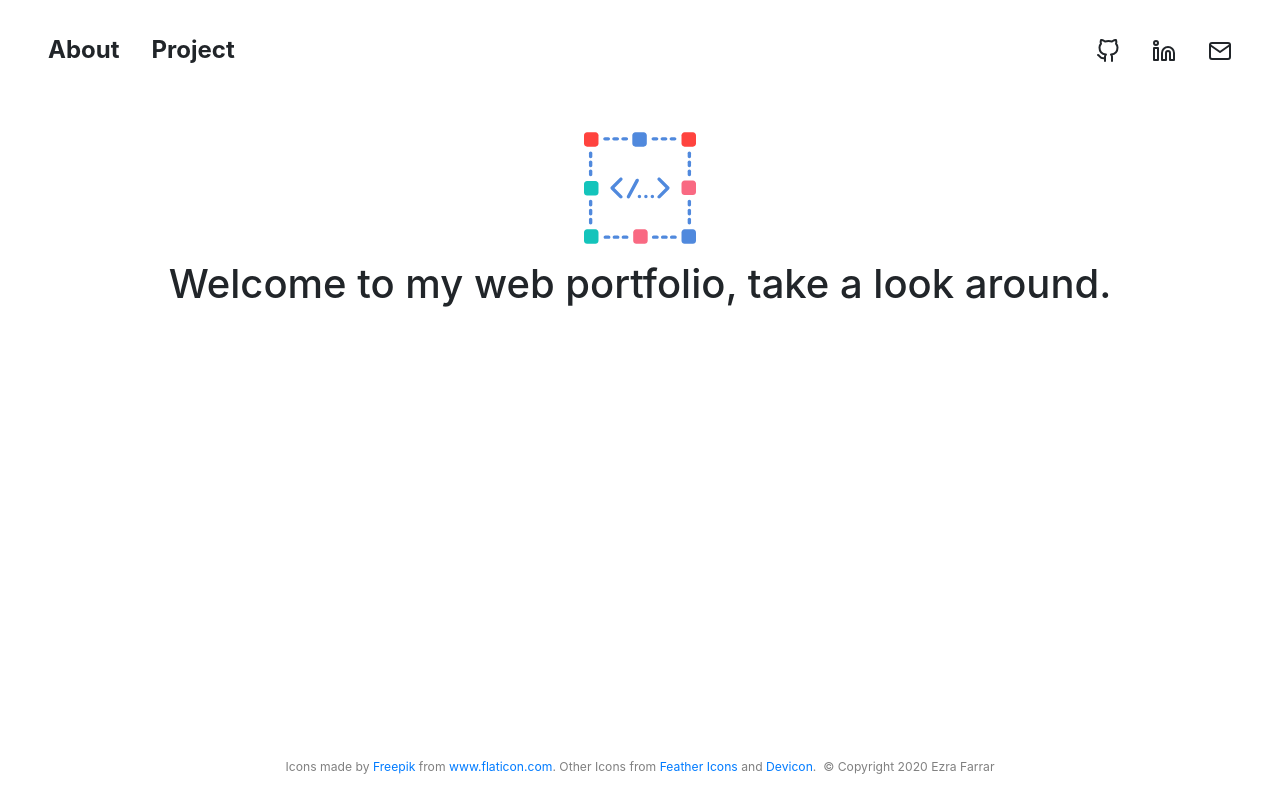
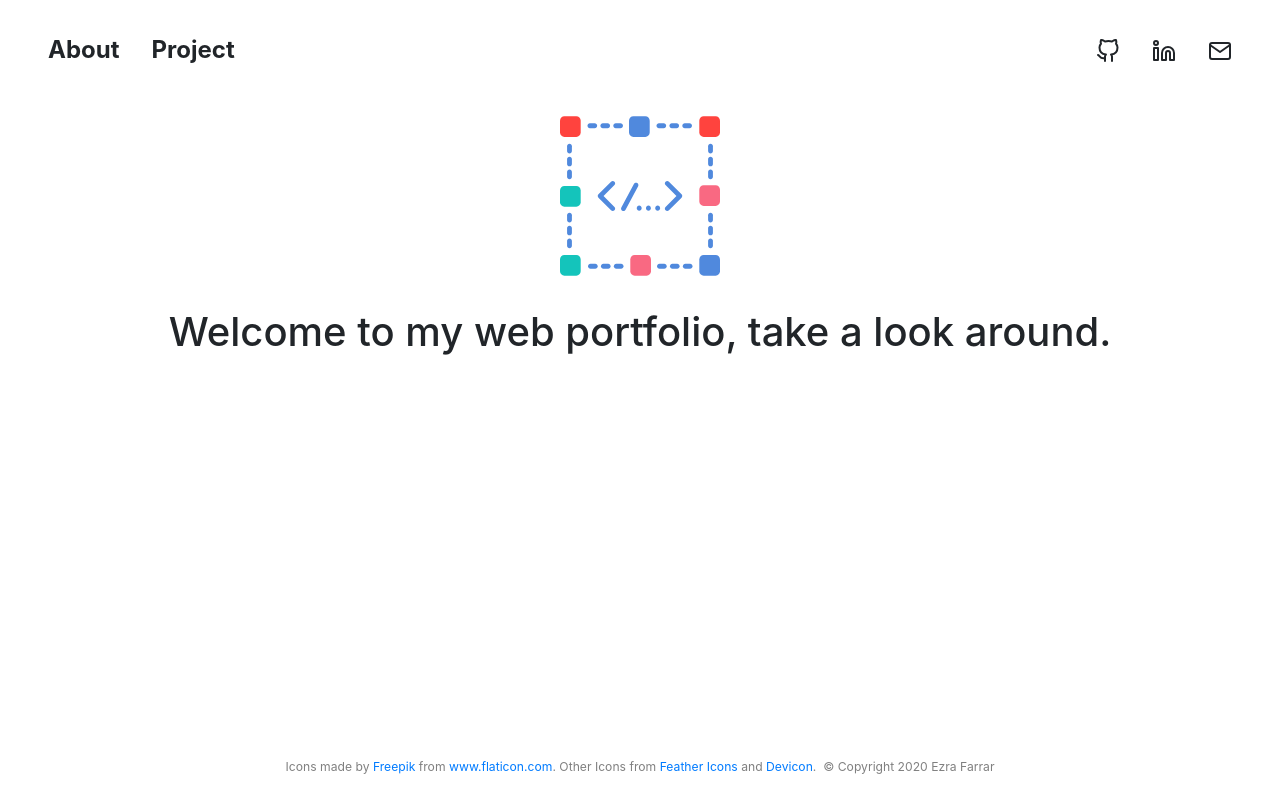
Before and after one commit to FarrarE/portfolio-spa, a React (Create React App) app: page / in a window 1280 px wide. Built offline with nearby package versions, Linux system fonts and the light colour scheme.

Commit message:
increased margins.

```diff
--- a/src/containers/Home/index.js
+++ b/src/containers/Home/index.js
@@ -9,7 +9,7 @@ function Home() {
       <object className="icon" type="image/svg+xml" data={code}>
         Your browser does not support SVG
       </object>
-      <h1>Welcome to my web portfolio, take a look around.</h1>
+      <h1 className="landing-header">Welcome to my web portfolio, take a look around.</h1>
     </Fade>
   );
 }
--- a/src/containers/Home/styles.css
+++ b/src/containers/Home/styles.css
@@ -14,8 +14,11 @@
 }
 
 .Home .icon {
-  margin: 1rem;
-  height: 7rem;
-  width: 7rem;
+  height: 10rem;
+  width: 10rem;
+}
+
+.Home .landing-header {
+  margin: 2rem 0;
 }
 /*# sourceMappingURL=styles.css.map */
--- a/src/containers/Home/styles.scss
+++ b/src/containers/Home/styles.scss
@@ -6,8 +6,10 @@
     text-align: center;
 
     .icon{
-        margin:1rem;
-        height:7rem;
-        width:7rem;
+        height:10rem;
+        width:10rem;
+    }
+    .landing-header{
+        margin:2rem 0;
     }
 }
```
Also changed, not shown: 1 other file (tests, documents, lock files or other folders).
